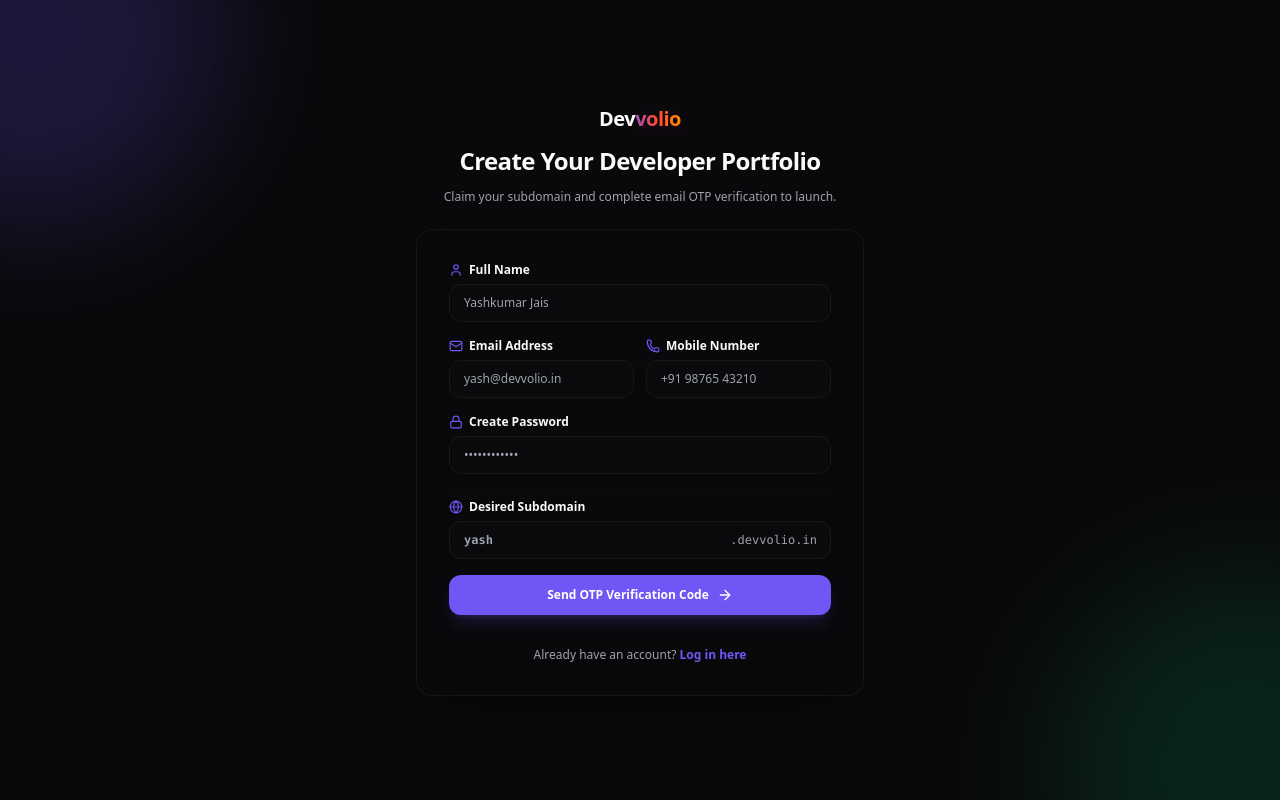
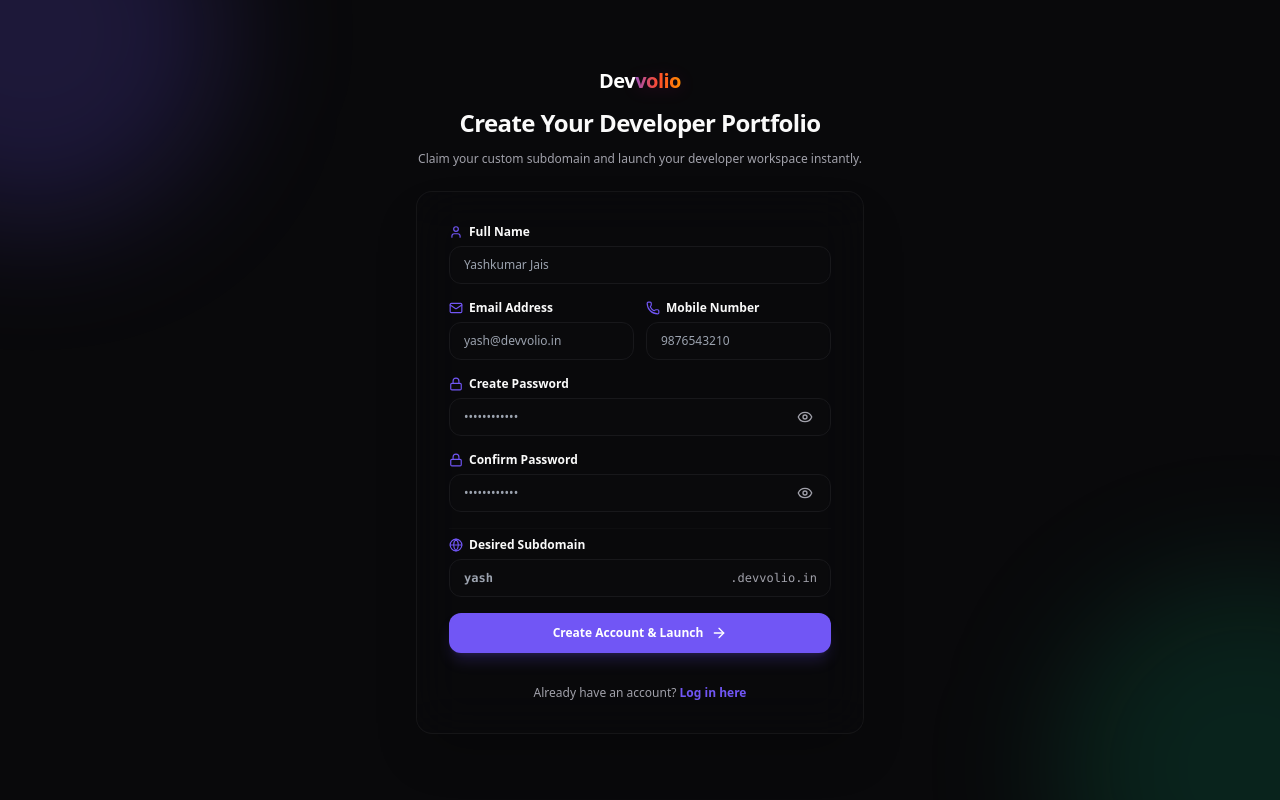
Before and after one commit to yjcodehub/devvolio, a Next.js app in the folder packages/frontend/: page /signup in a window 1280 px wide. Built offline with nearby package versions, Linux system fonts and the light colour scheme.

Commit message:
feat: implement user registration with automated workspace, portfolio, and subscription provisioning

```diff
--- a/packages/frontend/src/app/signup/page.tsx
+++ b/packages/frontend/src/app/signup/page.tsx
@@ -7,16 +7,34 @@
 import { useAuthStore } from '@/stores/useAuthStore';
 import { getApiUrl } from '@/utils/api';
 import { toast } from 'sonner';
-import { Check, X, Loader2, ArrowRight, Globe, User, Mail, Lock, Phone, KeyRound, ShieldCheck, ArrowLeft } from 'lucide-react';
+import { Check, X, Loader2, ArrowRight, Globe, User, Mail, Lock, Phone, Eye, EyeOff, AlertCircle } from 'lucide-react';
 
 export default function SignupPage() {
-  const [step, setStep] = useState<'info' | 'otp'>('info');
   const [name, setName] = useState('');
   const [email, setEmail] = useState('');
   const [mobile, setMobile] = useState('');
   const [password, setPassword] = useState('');
-  const [otp, setOtp] = useState('');
+  const [confirmPassword, setConfirmPassword] = useState('');
   const [desiredSubdomain, setDesiredSubdomain] = useState('');
+
+  const [showPassword, setShowPassword] = useState(false);
+  const [showConfirmPassword, setShowConfirmPassword] = useState(false);
+
+  const [errors, setErrors] = useState<{
+    name?: string;
+    email?: string;
+    mobile?: string;
+    password?: string;
+    confirmPassword?: string;
+  }>({});
+
+  const [touched, setTouched] = useState<{
+    name?: boolean;
+    email?: boolean;
+    mobile?: boolean;
+    password?: boolean;
+    confirmPassword?: boolean;
+  }>({});
 
   const [subdomainStatus, setSubdomainStatus] = useState<{ available: boolean | null; checking: boolean; message: string }>({
     available: null,
@@ -24,7 +42,6 @@
     message: ''
   });
 
-  const [sendingOtp, setSendingOtp] = useState(false);
   const [verifying, setVerifying] = useState(false);
   const router = useRouter();
   const { setUser } = useAuthStore();
@@ -65,38 +82,138 @@
     return () => clearTimeout(timer);
   }, [desiredSubdomain, apiUrl]);
 
-  const handleSendOtp = async (e: React.FormEvent) => {
-    e.preventDefault();
-    if (!name || !email || !password) {
-      toast.error('Please fill in all required fields');
-      return;
+  // --- Validation Rules ---
+  const validateField = (field: string, val: string, currentName = name, currentPassword = password) => {
+    let errorMsg: string | undefined = undefined;
+
+    if (field === 'name') {
+      if (!val.trim()) {
+        errorMsg = 'Full Name is required';
+      } else if (!/^[A-Za-z\s]+$/.test(val.trim())) {
+        errorMsg = 'Full Name must contain only alphabets (no numbers or special symbols)';
+      } else if (val.trim().length < 2) {
+        errorMsg = 'Full Name must be at least 2 characters long';
+      }
     }
 
-    setSendingOtp(true);
-    try {
-      const res = await fetch(`${apiUrl}/auth/send-otp`, {
-        method: 'POST',
-        headers: { 'Content-Type': 'application/json' },
-        body: JSON.stringify({ email }),
-        credentials: 'include'
+    if (field === 'email') {
+      if (!val.trim()) {
+        errorMsg = 'Email address is required';
+      } else if (!/^[a-zA-Z0-9._%+-]+@[a-zA-Z0-9.-]+\.[a-zA-Z]{2,}$/.test(val.trim())) {
+        errorMsg = 'Please enter a valid email address';
+      }
+    }
+
+    if (field === 'mobile') {
+      if (val.trim()) {
+        const cleanMobile = val.replace(/[^0-9]/g, '');
+        if (cleanMobile.length !== 10) {
+          errorMsg = 'Mobile number must be exactly 10 digits';
+        }
+      }
+    }
+
+    if (field === 'password') {
+      if (!val) {
+        errorMsg = 'Password is required';
+      } else if (val.length < 8 || val.length > 16) {
+        errorMsg = 'Password must be between 8 and 16 characters long';
+      } else if (!/[A-Z]/.test(val)) {
+        errorMsg = 'Must contain at least one uppercase letter (A-Z)';
+      } else if (!/[a-z]/.test(val)) {
+        errorMsg = 'Must contain at least one lowercase letter (a-z)';
+      } else if (!/[0-9]/.test(val)) {
+        errorMsg = 'Must contain at least one number (0-9)';
+      } else if (!/[!@#$%^&*()_+\-=\[\]{};':"\\|,.<>\/?]/.test(val)) {
+        errorMsg = 'Must contain at least one special symbol (!@#$%^&*)';
+      } else {
+        // Pattern & Sequence checks (e.g. 123, 987, 999, John@123)
+        const sequences = ['123', '234', '345', '456', '567', '678', '789', '987', '876', '765', '654', '543', '432', '321'];
+        for (const seq of sequences) {
+          if (val.includes(seq)) {
+            errorMsg = `Password cannot contain simple sequences like '${seq}'`;
+            break;
+          }
+        }
+        if (!errorMsg) {
+          const repeats = ['000', '111', '222', '333', '444', '555', '666', '777', '888', '999'];
+          for (const rep of repeats) {
+            if (val.includes(rep)) {
+              errorMsg = `Password cannot contain repeated numbers like '${rep}'`;
+              break;
+            }
+          }
+        }
+        if (!errorMsg && currentName.trim()) {
+          const nameParts = currentName.toLowerCase().trim().split(/\s+/);
+          const pwdLower = val.toLowerCase();
+          for (const part of nameParts) {
+            if (part.length >= 3 && pwdLower.includes(part)) {
+              errorMsg = `Password cannot contain your name ("${part}")`;
+              break;
+            }
+          }
+        }
+      }
+    }
+
+    if (field === 'confirmPassword') {
+      if (!val) {
+        errorMsg = 'Confirm Password is required';
+      } else if (val !== currentPassword) {
+        errorMsg = 'Passwords do not match';
+      }
+    }
+
+    return errorMsg;
+  };
+
+  const validateAll = () => {
+    const newErrors: Record<string, string | undefined> = {
+      name: validateField('name', name),
+      email: validateField('email', email),
+      mobile: validateField('mobile', mobile),
+      password: validateField('password', password),
+      confirmPassword: validateField('confirmPassword', confirmPassword, name, password)
+    };
+
+    // Filter undefined
+    const cleanErrors: Record<string, string> = {};
+    Object.keys(newErrors).forEach((key) => {
+      if (newErrors[key]) {
+        cleanErrors[key] = newErrors[key]!;
+      }
     });
 
-      const json = await res.json();
-      if (!res.ok) throw new Error(json.message || 'Failed to send OTP verification code');
-
-      toast.success(`📩 6-Digit OTP sent to ${email}`);
-      setStep('otp');
-    } catch (err: any) {
-      toast.error(err.message || 'OTP dispatch error');
-    } finally {
-      setSendingOtp(false);
-    }
+    setErrors(cleanErrors);
+    return Object.keys(cleanErrors).length === 0;
   };
 
-  const handleVerifyAndRegister = async (e: React.FormEvent) => {
+  const handleBlur = (field: string) => {
+    setTouched((prev) => ({ ...prev, [field]: true }));
+    let val = '';
+    if (field === 'name') val = name;
+    if (field === 'email') val = email;
+    if (field === 'mobile') val = mobile;
+    if (field === 'password') val = password;
+    if (field === 'confirmPassword') val = confirmPassword;
+
+    const err = validateField(field, val);
+    setErrors((prev) => ({ ...prev, [field]: err }));
+  };
+
+  const handleRegister = async (e: React.FormEvent) => {
     e.preventDefault();
-    if (!otp || otp.trim().length !== 6) {
-      toast.error('Please enter the 6-digit OTP code sent to your email');
+    setTouched({
+      name: true,
+      email: true,
+      mobile: true,
+      password: true,
+      confirmPassword: true
+    });
+
+    if (!validateAll()) {
+      toast.error('Please resolve validation errors before submitting');
       return;
     }
 
@@ -110,7 +227,6 @@
           email,
           mobile,
           password,
-          otp: otp.trim(),
           desiredSubdomain
         }),
         credentials: 'include'
@@ -120,10 +236,10 @@
       if (!res.ok) throw new Error(json.message || 'Registration failed');
 
       setUser(json.data.user);
-      toast.success(`🎉 Email Verified! Welcome to Devvolio, ${name}!`);
+      toast.success(`🎉 Account Created! Welcome to Devvolio, ${name}!`);
       router.replace('/onboarding');
     } catch (err: any) {
-      toast.error(err.message || 'Verification error');
+      toast.error(err.message || 'Registration error');
     } finally {
       setVerifying(false);
     }
@@ -141,20 +257,17 @@
             <DevvolioLogo iconSize={32} />
           </div>
           <h1 className="font-display text-2xl font-extrabold tracking-tight">
-            {step === 'info' ? 'Create Your Developer Portfolio' : 'Verify Your Email OTP'}
+            Create Your Developer Portfolio
           </h1>
           <p className="text-xs text-muted-foreground">
-            {step === 'info'
-              ? 'Claim your subdomain and complete email OTP verification to launch.'
-              : `Enter the 6-digit verification code sent to ${email}`}
+            Claim your custom subdomain and launch your developer workspace instantly.
           </p>
         </div>
 
         {/* Form Card */}
         <div className="p-8 rounded-2xl border border-border/80 bg-card/40 backdrop-blur-xl shadow-2xl space-y-6">
-          {step === 'info' ? (
-            /* STEP 1: Account Info Form */
-            <form onSubmit={handleSendOtp} className="space-y-4 text-left">
+          <form onSubmit={handleRegister} className="space-y-4 text-left">
+            {/* Full Name */}
             <div className="space-y-1.5">
               <label className="text-xs font-bold text-foreground flex items-center gap-1.5">
                 <User className="w-3.5 h-3.5 text-primary" /> Full Name
@@ -163,13 +276,28 @@
                 type="text"
                 required
                 value={name}
-                  onChange={(e) => setName(e.target.value)}
+                onBlur={() => handleBlur('name')}
+                onChange={(e) => {
+                  setName(e.target.value);
+                  if (touched.name) {
+                    setErrors((prev) => ({ ...prev, name: validateField('name', e.target.value) }));
+                  }
+                }}
                 placeholder="Yashkumar Jais"
-                  className="w-full px-3.5 py-2.5 rounded-xl border border-border bg-card/60 text-xs text-foreground focus:outline-none focus:border-primary transition-all"
+                className={`w-full px-3.5 py-2.5 rounded-xl border bg-card/60 text-xs text-foreground focus:outline-none transition-all ${
+                  errors.name ? 'border-red-500 bg-red-500/5 focus:border-red-500' : 'border-border focus:border-primary'
+                }`}
               />
+              {errors.name && (
+                <p className="text-[11px] text-red-500 font-medium mt-1 flex items-center gap-1">
+                  <AlertCircle className="w-3 h-3 flex-shrink-0 text-red-500" /> {errors.name}
+                </p>
+              )}
             </div>
 
+            {/* Email & Mobile */}
             <div className="grid grid-cols-1 sm:grid-cols-2 gap-3">
+              {/* Email */}
               <div className="space-y-1.5">
                 <label className="text-xs font-bold text-foreground flex items-center gap-1.5">
                   <Mail className="w-3.5 h-3.5 text-primary" /> Email Address
@@ -178,40 +306,136 @@
                   type="email"
                   required
                   value={email}
-                    onChange={(e) => setEmail(e.target.value)}
+                  onBlur={() => handleBlur('email')}
+                  onChange={(e) => {
+                    setEmail(e.target.value);
+                    if (touched.email) {
+                      setErrors((prev) => ({ ...prev, email: validateField('email', e.target.value) }));
+                    }
+                  }}
                   placeholder="yash@devvolio.in"
-                    className="w-full px-3.5 py-2.5 rounded-xl border border-border bg-card/60 text-xs text-foreground focus:outline-none focus:border-primary transition-all"
+                  className={`w-full px-3.5 py-2.5 rounded-xl border bg-card/60 text-xs text-foreground focus:outline-none transition-all ${
+                    errors.email ? 'border-red-500 bg-red-500/5 focus:border-red-500' : 'border-border focus:border-primary'
+                  }`}
                 />
+                {errors.email && (
+                  <p className="text-[11px] text-red-500 font-medium mt-1 flex items-center gap-1">
+                    <AlertCircle className="w-3 h-3 flex-shrink-0 text-red-500" /> {errors.email}
+                  </p>
+                )}
               </div>
 
+              {/* Mobile Number */}
               <div className="space-y-1.5">
                 <label className="text-xs font-bold text-foreground flex items-center gap-1.5">
                   <Phone className="w-3.5 h-3.5 text-primary" /> Mobile Number
                 </label>
                 <input
                   type="tel"
+                  maxLength={10}
                   value={mobile}
-                    onChange={(e) => setMobile(e.target.value)}
-                    placeholder="+91 98765 43210"
-                    className="w-full px-3.5 py-2.5 rounded-xl border border-border bg-card/60 text-xs text-foreground focus:outline-none focus:border-primary transition-all"
+                  onBlur={() => handleBlur('mobile')}
+                  onChange={(e) => {
+                    const clean = e.target.value.replace(/[^0-9]/g, '');
+                    setMobile(clean);
+                    if (touched.mobile) {
+                      setErrors((prev) => ({ ...prev, mobile: validateField('mobile', clean) }));
+                    }
+                  }}
+                  placeholder="9876543210"
+                  className={`w-full px-3.5 py-2.5 rounded-xl border bg-card/60 text-xs text-foreground focus:outline-none transition-all ${
+                    errors.mobile ? 'border-red-500 bg-red-500/5 focus:border-red-500' : 'border-border focus:border-primary'
+                  }`}
                 />
+                {errors.mobile && (
+                  <p className="text-[11px] text-red-500 font-medium mt-1 flex items-center gap-1">
+                    <AlertCircle className="w-3 h-3 flex-shrink-0 text-red-500" /> {errors.mobile}
+                  </p>
+                )}
               </div>
             </div>
 
+            {/* Create Password */}
             <div className="space-y-1.5">
               <label className="text-xs font-bold text-foreground flex items-center gap-1.5">
                 <Lock className="w-3.5 h-3.5 text-primary" /> Create Password
               </label>
+              <div className="relative flex items-center">
                 <input
-                  type="password"
+                  type={showPassword ? 'text' : 'password'}
                   required
                   value={password}
-                  onChange={(e) => setPassword(e.target.value)}
+                  onBlur={() => handleBlur('password')}
+                  onChange={(e) => {
+                    setPassword(e.target.value);
+                    if (touched.password) {
+                      setErrors((prev) => ({
+                        ...prev,
+                        password: validateField('password', e.target.value, name),
+                        confirmPassword: confirmPassword ? validateField('confirmPassword', confirmPassword, name, e.target.value) : prev.confirmPassword
+                      }));
+                    }
+                  }}
                   placeholder="••••••••••••"
-                  className="w-full px-3.5 py-2.5 rounded-xl border border-border bg-card/60 text-xs text-foreground focus:outline-none focus:border-primary transition-all"
+                  className={`w-full pr-10 pl-3.5 py-2.5 rounded-xl border bg-card/60 text-xs text-foreground focus:outline-none transition-all ${
+                    errors.password ? 'border-red-500 bg-red-500/5 focus:border-red-500' : 'border-border focus:border-primary'
+                  }`}
                 />
+                <button
+                  type="button"
+                  onClick={() => setShowPassword(!showPassword)}
+                  className="absolute right-3.5 text-muted-foreground hover:text-foreground transition-colors p-1"
+                  title={showPassword ? 'Hide password' : 'Show password'}
+                >
+                  {showPassword ? <EyeOff className="w-4 h-4" /> : <Eye className="w-4 h-4" />}
+                </button>
+              </div>
+              {errors.password && (
+                <p className="text-[11px] text-red-500 font-medium mt-1 flex items-center gap-1">
+                  <AlertCircle className="w-3 h-3 flex-shrink-0 text-red-500" /> {errors.password}
+                </p>
+              )}
             </div>
 
+            {/* Confirm Password */}
+            <div className="space-y-1.5">
+              <label className="text-xs font-bold text-foreground flex items-center gap-1.5">
+                <Lock className="w-3.5 h-3.5 text-primary" /> Confirm Password
+              </label>
+              <div className="relative flex items-center">
+                <input
+                  type={showConfirmPassword ? 'text' : 'password'}
+                  required
+                  value={confirmPassword}
+                  onBlur={() => handleBlur('confirmPassword')}
+                  onChange={(e) => {
+                    setConfirmPassword(e.target.value);
+                    if (touched.confirmPassword) {
+                      setErrors((prev) => ({ ...prev, confirmPassword: validateField('confirmPassword', e.target.value, name, password) }));
+                    }
+                  }}
+                  placeholder="••••••••••••"
+                  className={`w-full pr-10 pl-3.5 py-2.5 rounded-xl border bg-card/60 text-xs text-foreground focus:outline-none transition-all ${
+                    errors.confirmPassword ? 'border-red-500 bg-red-500/5 focus:border-red-500' : 'border-border focus:border-primary'
+                  }`}
+                />
+                <button
+                  type="button"
+                  onClick={() => setShowConfirmPassword(!showConfirmPassword)}
+                  className="absolute right-3.5 text-muted-foreground hover:text-foreground transition-colors p-1"
+                  title={showConfirmPassword ? 'Hide password' : 'Show password'}
+                >
+                  {showConfirmPassword ? <EyeOff className="w-4 h-4" /> : <Eye className="w-4 h-4" />}
+                </button>
+              </div>
+              {errors.confirmPassword && (
+                <p className="text-[11px] text-red-500 font-medium mt-1 flex items-center gap-1">
+                  <AlertCircle className="w-3 h-3 flex-shrink-0 text-red-500" /> {errors.confirmPassword}
+                </p>
+              )}
+            </div>
+
+            {/* Desired Subdomain */}
             <div className="space-y-1.5 pt-2 border-t border-border/40">
               <div className="flex justify-between items-center">
                 <label className="text-xs font-bold text-foreground flex items-center gap-1.5">
@@ -249,84 +473,20 @@
 
             <button
               type="submit"
-                disabled={sendingOtp}
+              disabled={verifying}
               className="w-full mt-4 inline-flex items-center justify-center gap-2 py-3 rounded-xl bg-primary hover:bg-primary/90 text-white text-xs font-extrabold transition-all shadow-lg shadow-primary/20"
             >
-                {sendingOtp ? (
+              {verifying ? (
                 <>
-                    <Loader2 className="w-4 h-4 animate-spin" /> Sending OTP Code...
+                  <Loader2 className="w-4 h-4 animate-spin" /> Creating Account & Workspace...
                 </>
               ) : (
                 <>
-                    Send OTP Verification Code <ArrowRight className="w-4 h-4" />
+                  Create Account & Launch <ArrowRight className="w-4 h-4" />
                 </>
               )}
             </button>
           </form>
-          ) : (
-            /* STEP 2: OTP Input & Verification Form */
-            <form onSubmit={handleVerifyAndRegister} className="space-y-4 text-left">
-              <div className="space-y-2 text-center py-2">
-                <div className="p-3 rounded-full bg-emerald-500/10 text-emerald-400 inline-block">
-                  <KeyRound className="w-6 h-6" />
-                </div>
-                <p className="text-xs font-semibold text-foreground">
-                  Check your inbox for a 6-digit verification code sent to <span className="text-primary font-bold">{email}</span>.
-                </p>
-              </div>
-
-              <div className="space-y-1.5">
-                <label className="text-xs font-bold text-foreground flex items-center gap-1.5 justify-center">
-                  Enter 6-Digit OTP
-                </label>
-                <input
-                  type="text"
-                  maxLength={6}
-                  required
-                  autoFocus
-                  value={otp}
-                  onChange={(e) => setOtp(e.target.value.replace(/[^0-9]/g, ''))}
-                  placeholder="123456"
-                  className="w-full text-center px-4 py-3 rounded-xl border border-primary/50 bg-card/60 text-lg font-mono tracking-[8px] text-foreground font-bold focus:outline-none focus:ring-2 focus:ring-primary transition-all"
-                />
-              </div>
-
-              <button
-                type="submit"
-                disabled={verifying || otp.length !== 6}
-                className="w-full inline-flex items-center justify-center gap-2 py-3 rounded-xl bg-emerald-600 hover:bg-emerald-500 text-white text-xs font-extrabold transition-all shadow-lg shadow-emerald-600/20 disabled:opacity-50"
-              >
-                {verifying ? (
-                  <>
-                    <Loader2 className="w-4 h-4 animate-spin" /> Verifying Code & Provisioning...
-                  </>
-                ) : (
-                  <>
-                    Verify OTP & Create Workspace <ShieldCheck className="w-4 h-4" />
-                  </>
-                )}
-              </button>
-
-              <div className="flex justify-between items-center pt-3 border-t border-border/40 text-xs">
-                <button
-                  type="button"
-                  onClick={() => setStep('info')}
-                  className="text-muted-foreground hover:text-foreground flex items-center gap-1"
-                >
-                  <ArrowLeft className="w-3.5 h-3.5" /> Edit Info
-                </button>
-
-                <button
-                  type="button"
-                  onClick={handleSendOtp}
-                  disabled={sendingOtp}
-                  className="text-primary font-bold hover:underline"
-                >
-                  Resend OTP
-                </button>
-              </div>
-            </form>
-          )}
 
           {/* Login Link */}
           <div className="text-center pt-2 text-xs text-muted-foreground">
```
Also changed, not shown: packages/frontend/vercel.json (added), 2 other files (tests, documents, lock files or other folders). Lines whose indentation alone changed are shown as unchanged.
